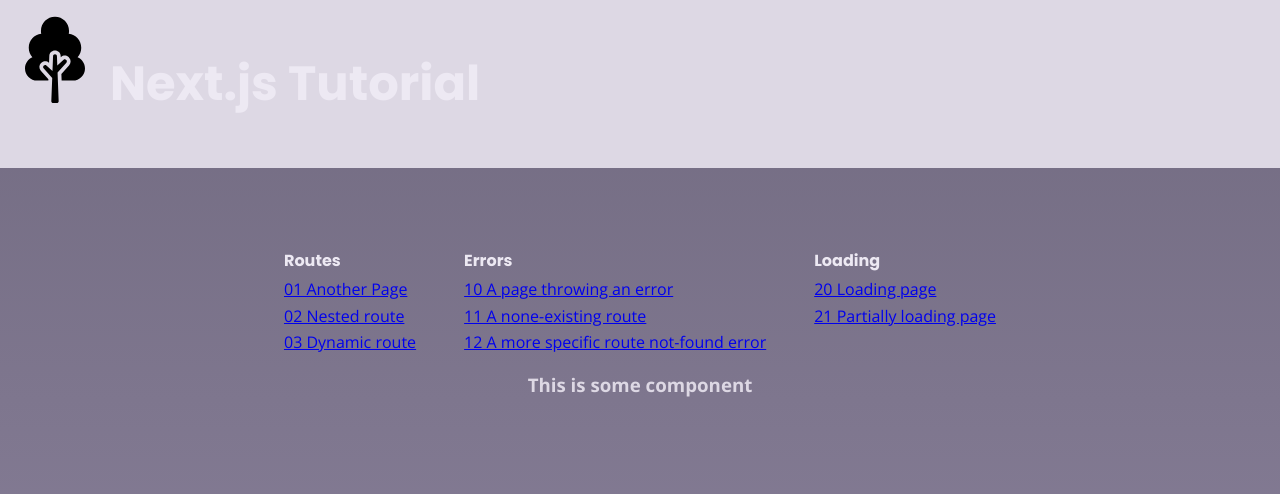
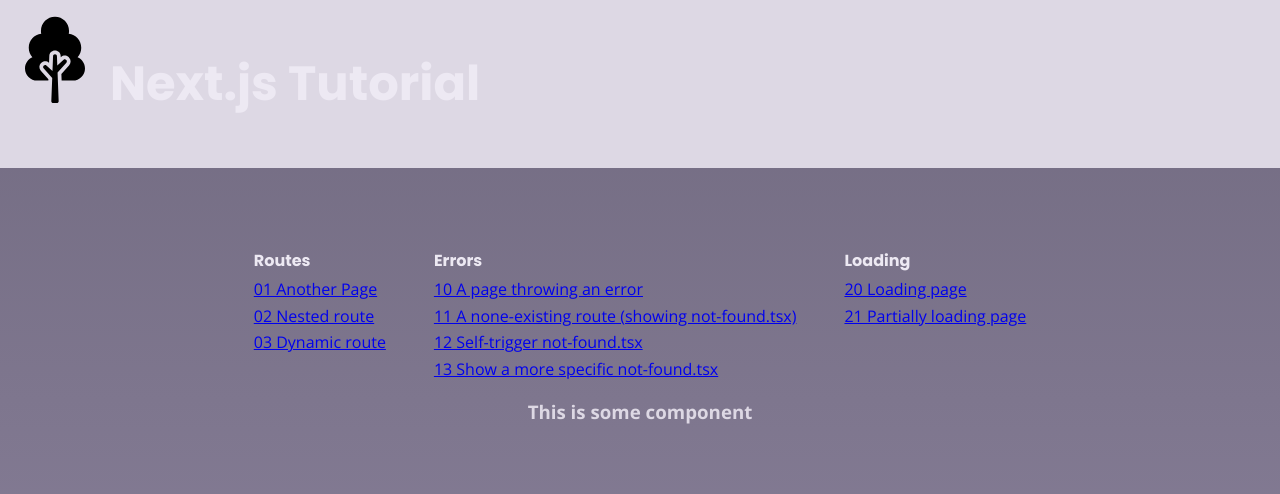
Before and after one commit to acoria/tutorial.nextjs, a Next.js app: page / in a window 1280 px wide. Shown: the top 494 px of the page. Built offline with nearby package versions, Linux system fonts and the light colour scheme.

Commit message:
Adjust numbers for folders

```diff
--- a/app/pageThrowingError/error.tsx
+++ b/app/10_pageThrowingError/error.tsx
@@ -1,6 +1,7 @@
 /* A fallback page for thrown errors, e.g. when data fetching goes wrong.
    The "use client" is necessary.
    This error page is used for this route, siblings and all nested routes. It can also be added on root level to catch any error.
+   When picking an error page, always the closest inside the directory is chosen.
 */
 "use client";
 
--- a/app/page.tsx
+++ b/app/page.tsx
@@ -22,20 +22,30 @@
           <h1>Routes</h1>
           <Link href={"/01_anotherPage"}>01 Another Page</Link>
           <Link href={"/02_nestedRoute/nested"}>02 Nested route</Link>
-          <Link href={"/dynamicRoute/dynamic-1"}>03 Dynamic route</Link>
+          <Link href={"/03_dynamicRoute/dynamic-1"}>03 Dynamic route</Link>
         </div>
         <div className={styles.linkList}>
           <h1>Errors</h1>
-          <Link href={"/pageThrowingError"}>10 A page throwing an error</Link>
-          <Link href={"/notExist"}>11 A none-existing route</Link>
-          <Link href={"/moreSpecificNotFoundError/notExist"}>
-            12 A more specific route not-found error
+          <Link href={"/10_pageThrowingError"}>
+            10 A page throwing an error
+          </Link>
+          <Link href={"/11_notExist"}>
+            11 A none-existing route (showing not-found.tsx)
+          </Link>
+          <Link href={"/12_selfTriggerNotFound"}>
+            12 Self-trigger not-found.tsx{" "}
+          </Link>
+          <Link href={"/13_moreSpecificNotFoundError"}>
+            13 Show a more specific not-found.tsx
           </Link>
         </div>
         <div className={styles.linkList}>
           <h1>Loading</h1>
-          <Link href={"/loadingPage"}>20 Loading page</Link>
-          <Link href={"/partiallyLoadingPage"}> 21 Partially loading page</Link>
+          <Link href={"/20_loadingPage"}>20 Loading page</Link>
+          <Link href={"/21_partiallyLoadingPage"}>
+            {" "}
+            21 Partially loading page
+          </Link>
         </div>
       </div>
       <SomeComponent />
```
Also changed, not shown: app/12_selfTriggerNotFound/page.tsx (added, +20 -0 lines), app/13_moreSpecificNotFoundError/not-found.tsx (added, +8 -0 lines), app/13_moreSpecificNotFoundError/page.tsx (added, +7 -0 lines), app/03_dynamicRoute/[slug]/page.tsx (renamed from app/dynamicRoute/[slug]/page.tsx), app/10_pageThrowingError/page.tsx (renamed from app/pageThrowingError/page.tsx), app/20_loadingPage/loading.tsx (renamed from app/loadingPage/loading.tsx), app/20_loadingPage/page.tsx (renamed from app/loadingPage/page.tsx), app/21_partiallyLoadingPage/ComponentLoadingData.tsx (renamed from app/partiallyLoadingPage/ComponentLoadingData.tsx), app/21_partiallyLoadingPage/page.tsx (renamed from app/partiallyLoadingPage/page.tsx).
